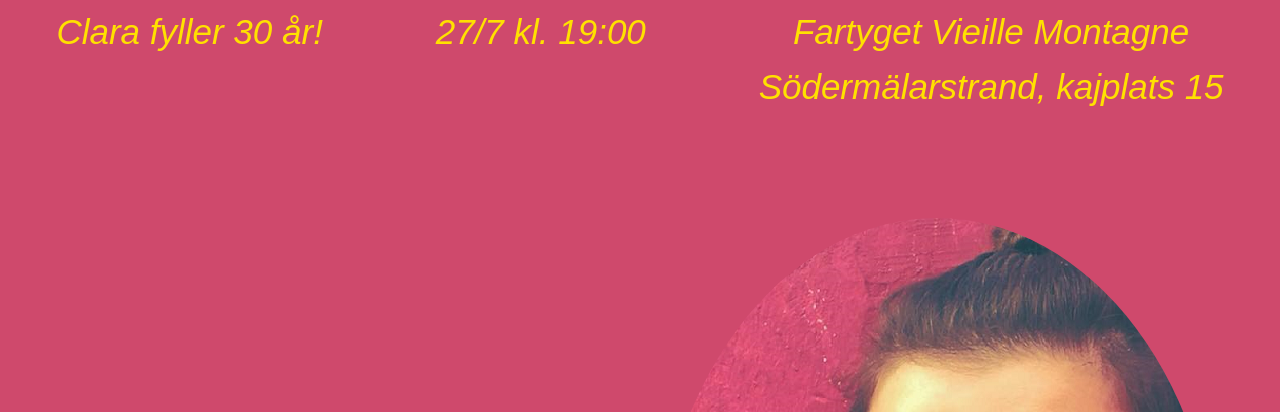
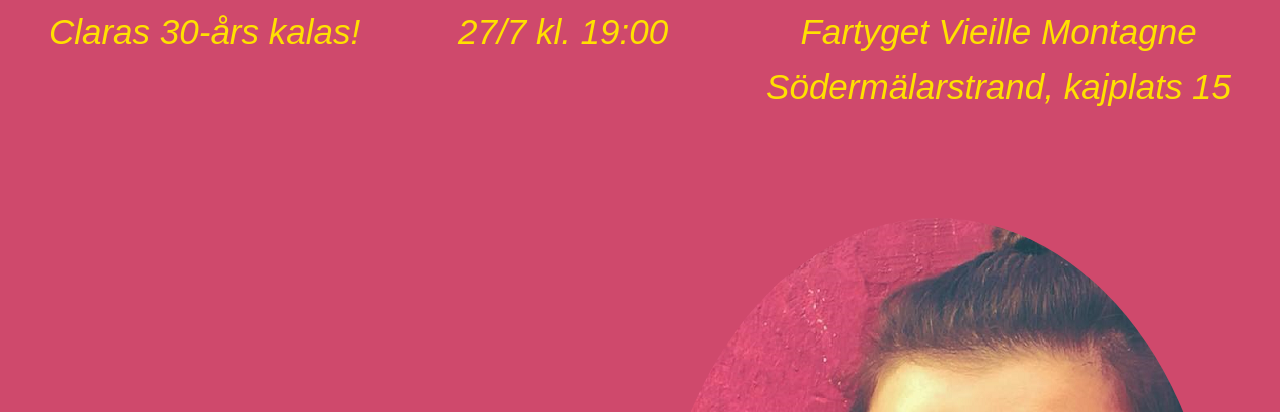
Before and after one commit to cbjorklund88/birthday-invite, a plain HTML site: page index.html in a window 1280 px wide. Shown: the part 688-1100 px from the top of the page. Drawn offline with Linux system fonts and the light colour scheme.

Commit message:
change first

```diff
--- a/index.html
+++ b/index.html
@@ -12,7 +12,7 @@
           <div class="container">
             <div class="item">
               <p class="lable">Vad?</p>
-              <p class="first">Clara fyller 30 år!</p>
+              <p class="first">Claras 30-års kalas!</p>
           </div>
 
             <div class="item">
```
